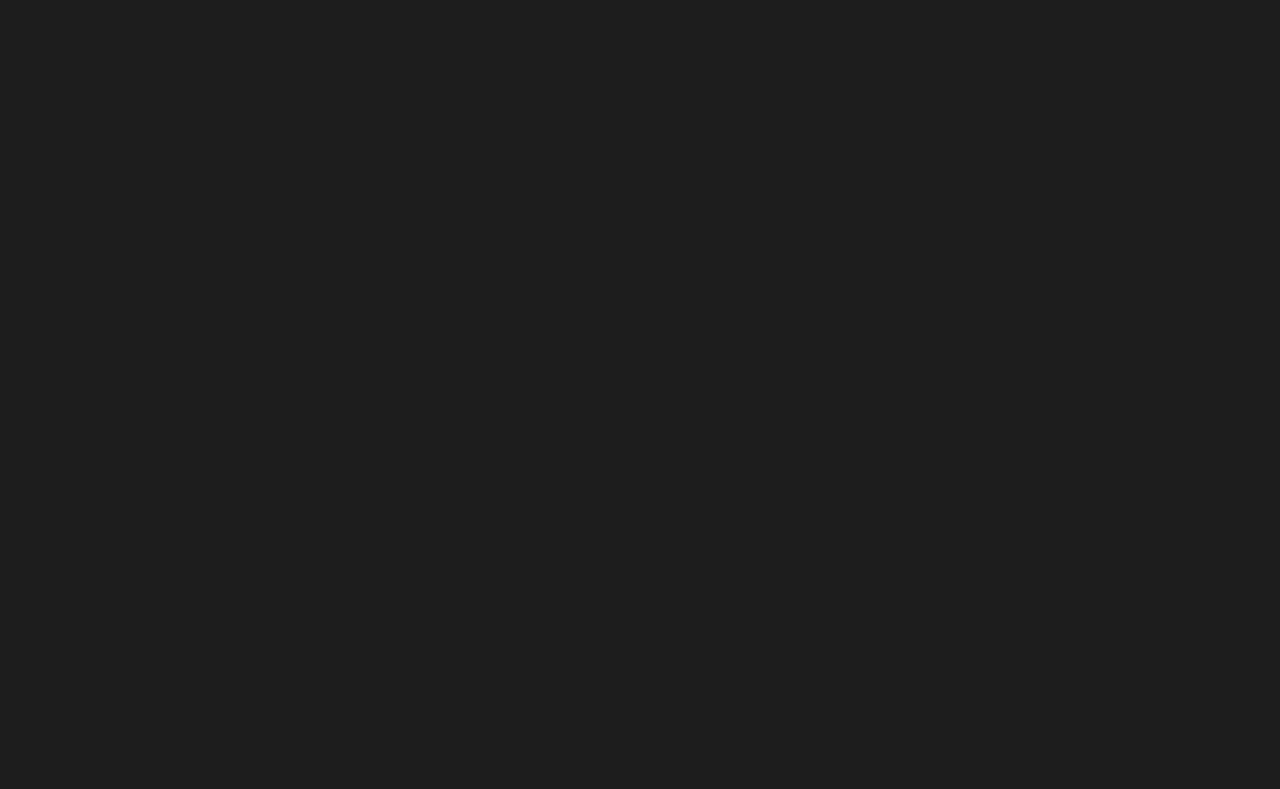
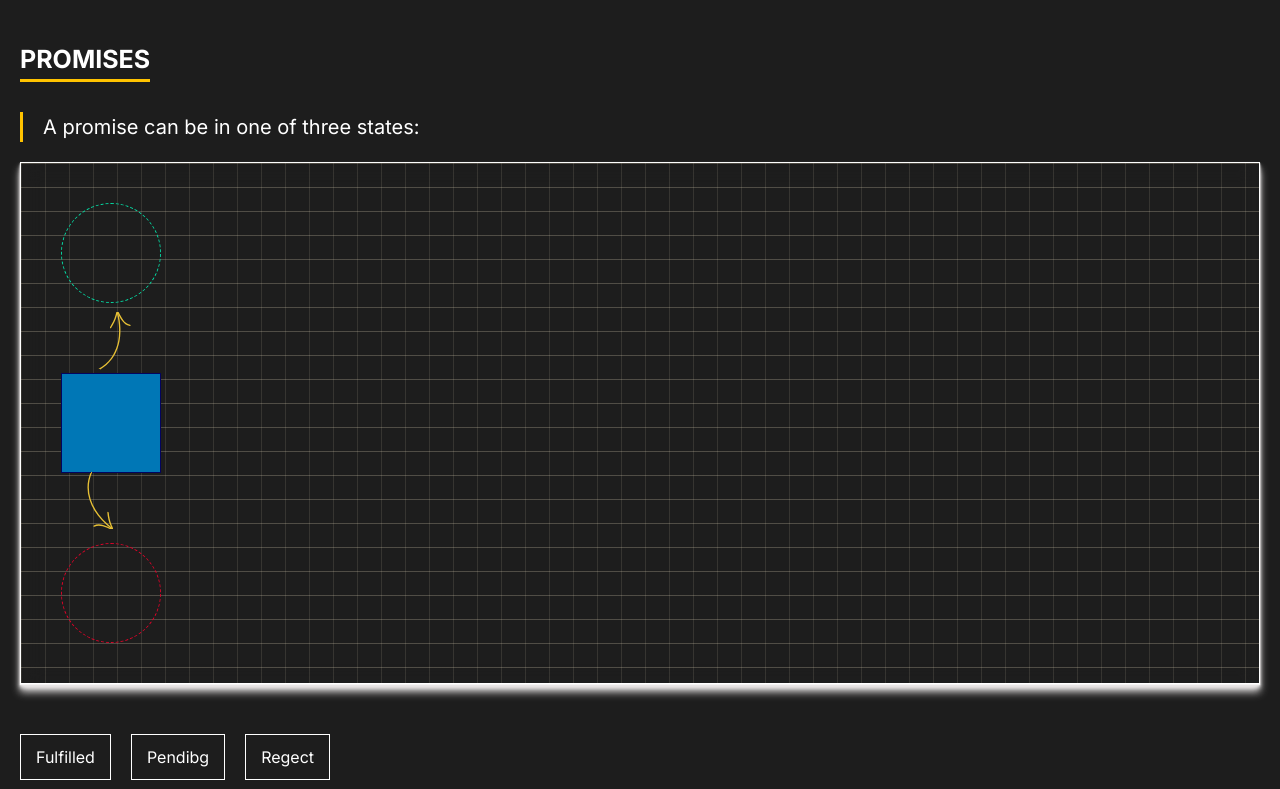
Before and after one commit to Andriikryl/css-visualizer, a Next.js app: page /js in a window 1280 px wide. Shown: the part 971-1760 px from the top of the page. Before the commit the page ends 1001 px from the top, so only its background shows below. Built offline with nearby package versions, Linux system fonts and the light colour scheme.

Commit message:
add promise component

```diff
--- a/src/app/js/page.tsx
+++ b/src/app/js/page.tsx
@@ -1,12 +1,14 @@
 import React from "react";
 import HeroJs from "./heroJS/HeroJs";
 import Arrays from "./arrays/Arrays";
+import Promises from "./promises/Promises";
 
 export default function Js() {
   return (
     <>
       <HeroJs />
       <Arrays />
+      <Promises />
     </>
   );
 }
--- /dev/null
+++ b/src/app/js/promises/Promises.tsx
@@ -0,0 +1,18 @@
+"use client";
+import React, { useState } from "react";
+import { Container } from "@/components/container/Container";
+import { motion } from "framer-motion";
+import style from "./style.module.css";
+import Button from "@/components/button/Button";
+import RePenReg from "./RePenReg/RePenReg";
+
+export default function Promises() {
+  return (
+    <section className={style.promises__section}>
+      <Container>
+        <h2 className={style.promises__title}>Promises</h2>
+        <RePenReg />
+      </Container>
+    </section>
+  );
+}
--- /dev/null
+++ b/src/app/js/promises/RePenReg/RePenReg.tsx
@@ -0,0 +1,98 @@
+"use client";
+import React, { useState } from "react";
+import { motion } from "framer-motion";
+import style from "./style.module.css";
+import Button from "@/components/button/Button";
+export default function RePenReg() {
+  const [animationResolve, setAnimationresolve] = useState(false);
+  const [animationPending, setAnimatinPending] = useState(false);
+  const [animationRegect, setAnimationRegect] = useState(false);
+
+  const startAnimationResolve = () => {
+    setAnimationresolve(true);
+    setAnimatinPending(false);
+    setAnimationRegect(false);
+  };
+  const startAnimationPending = () => {
+    setAnimatinPending(true);
+    setAnimationresolve(false);
+    setAnimationRegect(false);
+  };
+  const startAnimationRegect = () => {
+    setAnimationRegect(true);
+    setAnimationresolve(false);
+    setAnimatinPending(false);
+  };
+
+  const animationStyles = animationResolve
+    ? {
+        y: -170,
+        borderRadius: "50%",
+        backgroundColor: "#06d6a0",
+      }
+    : animationPending
+    ? {
+        y: 0,
+      }
+    : animationRegect
+    ? {
+        y: 170,
+        borderRadius: "50%",
+        backgroundColor: "#ff3333",
+      }
+    : {};
+  return (
+    <div>
+      <p className={style.text__Info}>
+        A promise can be in one of three states:
+      </p>
+      <div className={style.flex__box}>
+        <div className={style.animation__block}>
+          <div className={style.resolve}></div>
+          <div className={style.pending}>
+            <motion.div
+              className={style.motion__box}
+              layout
+              initial={{ y: 0 }}
+              animate={animationStyles}
+              transition={{
+                y: { duration: 0.8 },
+              }}
+            ></motion.div>
+          </div>
+          <div className={style.regect}></div>
+        </div>
+        <motion.div
+          className={style.description__block}
+          layout
+          initial={{ y: 0 }}
+          animate={animationStyles}
+          transition={{
+            y: { duration: 0.9 },
+          }}
+        >
+          {animationResolve && (
+            <motion.p className={style.resolve__description}>
+              Fulfilled: The action relating to the promise succeeded
+            </motion.p>
+          )}
+          {animationPending && (
+            <motion.p className={style.pending__description}>
+              Pending: The promise hasn’t fulfilled or rejected yet
+            </motion.p>
+          )}
+          {animationRegect && (
+            <motion.p className={style.regect__description}>
+              Rejected: The action relating to the promise failed
+            </motion.p>
+          )}
+        </motion.div>
+      </div>
+      <div className={style.button__group}>
+        <Button text={"Fulfilled"} onClick={startAnimationResolve} />
+        <Button text="Pendibg" onClick={startAnimationPending} />
+        <Button text="Regect" onClick={startAnimationRegect} />
+      </div>
+    </div>
+  );
+}
--- /dev/null
+++ b/src/app/js/promises/RePenReg/style.module.css
@@ -0,0 +1,124 @@
+
+.text__Info{
+    color: white;
+    font-size: 20px;
+    border-left: 3px solid #ffc300;
+    padding-inline-start: 20px;
+    margin-block-end: 20px;
+}
+
+.flex__box{
+    display: flex;
+    align-items: center;
+    gap: 200px;
+    background-image: linear-gradient(to right, #faedcd1e 1px, transparent 1px),
+    linear-gradient(to bottom, #faedcd3b 1px, transparent 1px);
+    background-size: 24px 24px;
+    padding: 40px;
+    border: 1px solid white;
+    box-shadow: 0 1px 1px rgba(247, 246, 246, 0.948),
+    0 2px 2px rgba(226, 222, 222, 0.784),
+    0 4px 4px rgba(243, 241, 241, 0.878),
+    0 8px 8px rgba(240, 237, 237, 0.871);
+    backdrop-filter: blur(10px);
+    margin-block-end: 50px;
+}
+
+.animation__block{
+    display: flex;
+    flex-direction: column;
+    gap: 70px;
+}
+
+
+.resolve{
+    width: 100px;
+    height: 100px;
+    aspect-ratio: 1/1;
+    border: 1px dashed #06d6a0;
+    border-radius: 50%;
+}
+
+.resolve__description{
+    color: #06d6a0;
+    font-size: 20px;
+    padding: 40px;
+    background-color: hsl(0, 0%, 100%, 1);
+    border: 4px solid #06d6a0;
+}
+
+.pending{
+    width: 100px;
+    height: 100px;
+    aspect-ratio: 1/1;
+    border: 1px solid #03045e;
+    position: relative;
+}
+
+.pending__description{
+    color: #03045e;
+    font-size: 20px;
+    padding: 40px;
+    background-color: hsl(0, 0%, 100%, 1);
+    border: 4px solid #03045e;
+}
+
+
+.motion__box{
+    display: block;
+    width: 100%;
+    height: 100%;
+    background-color: #0077b6;
+    top: 0;
+    position: absolute;
+}
+
+.pending::after{
+    content: "";
+    display: block;
+    background-image: url("/arrows/arrow.svg");
+    width: 60px;
+    height: 20px;
+    background-size: cover;
+    background-position: center;
+    background-repeat: no-repeat;
+    position: absolute;
+    top: -41px;
+    left: 23px;
+    transform: rotate(-71deg);
+}
+.pending::before{
+    content: "";
+    display: block;
+    background-image: url("/arrows/arrow.svg");
+    width: 60px;
+    height: 20px;
+    background-size: cover;
+    background-position: center;
+    background-repeat: no-repeat;
+    position: absolute;
+    bottom: -41px;
+    left: 3px;
+    transform: rotate(71deg);
+}
+
+.regect{
+    width: 100px;
+    height: 100px;
+    aspect-ratio: 1/1;
+    border: 1px dashed #d90429;
+    border-radius: 50%;
+}
+
+.regect__description{
+    color: #d90429;
+    font-size: 20px;
+    padding: 40px;
+    background-color: hsl(0, 0%, 100%, 1);
+    border: 4px solid #d90429;
+}
+
+.button__group{
+    display: flex;
+    gap: 20px;
+}
--- /dev/null
+++ b/src/app/js/promises/style.module.css
@@ -0,0 +1,12 @@
+.promises__section{
+    padding-block: 100px;
+}
+
+.promises__title{
+    width: max-content;
+    color: white;
+    font-size: 25px;
+    text-transform: uppercase;
+    border-bottom: 3px solid #ffc300;
+    margin-block-end: 30px;
+}
--- a/src/components/flex/flexThree/FlexThree.tsx
+++ b/src/components/flex/flexThree/FlexThree.tsx
@@ -213,6 +213,7 @@ export default function FlexThree() {
 
   return (
     <div>
+      <h3 className={style.main__title}>use all your knowledge</h3>
       <div className={style.flex__group}>
         <div className={style.button__box}>
           <div className={style.button__group}>
```
Also changed, not shown: src/components/flex/flexThree/style.module.css (+8 -0 lines).
